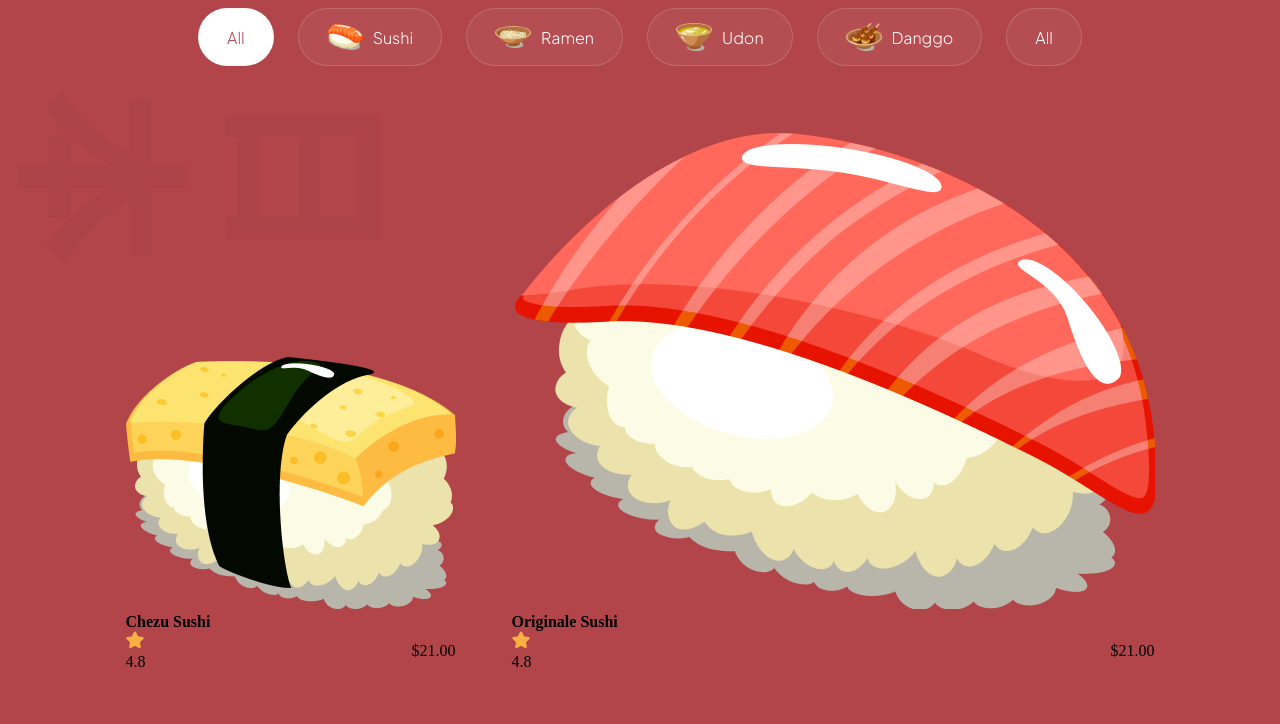
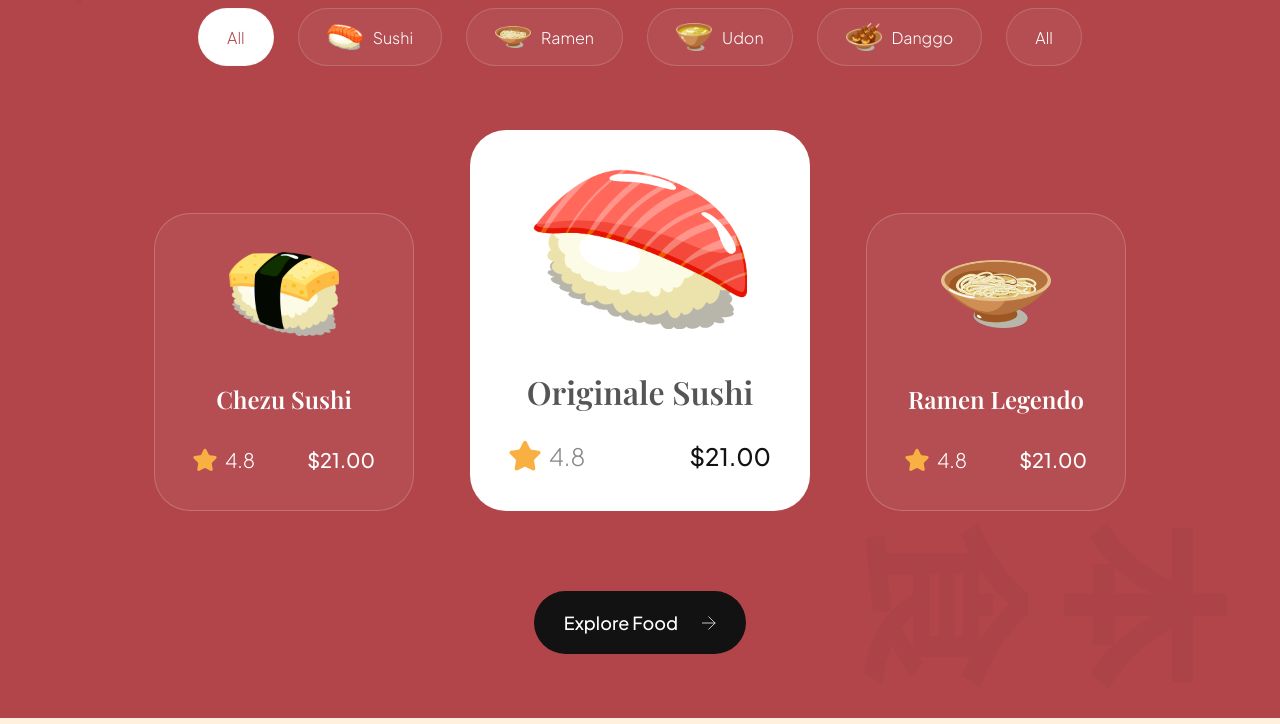
Before and after one commit to anabelena/sushi-themed-web, a website built with Vite: page index.html in a window 1280 px wide. Shown: the part 1700-2424 px from the top of the page. Built offline with nearby package versions, Linux system fonts and the light colour scheme.

Commit message:
style(popular): add styles to catalog section, active card

```diff
--- a/css/sections/popular.css
+++ b/css/sections/popular.css
@@ -88,6 +88,7 @@
 }
 
 .popular-foods__button{
+
     width: fit-content;
 
     padding: 20px 30px;
@@ -112,3 +113,104 @@
     object-fit: contain;
     margin-left: 21px;
 }
+
+.popular-foods__card{
+
+    padding: 38px;
+    min-width: 260px;
+    height: fit-content;
+
+    display: flex;
+    align-items: center;
+    flex-direction: column;
+
+    border-radius: 36px;
+
+    background: rgba(255, 255, 255, 0.05);
+    border: 1px solid rgba(255, 255, 255, 0.2);
+
+
+}
+
+.popular-foods__card-image{
+    width: 110px;
+    height: 84px;
+    object-fit: contain;
+}
+
+.popular-foods__card-title{
+    margin-top: 47px;
+
+    font-weight: 600;
+    font-size: 24px;
+    line-height: 32px;
+    font-family: var(--playfair-display);
+    color: var(--color-white);
+    text-align: center;
+}
+
+.popular-foods__card-details{
+
+    width: 100%;
+    margin-top: 32px;
+
+}
+
+.popular-foods__card-rating{
+    display: flex;
+    align-items: center;
+    gap: 8px;
+}
+
+.popular-foods__card-rating img{
+    width: 24px;
+    height: 24px;
+    object-fit: contain;
+}
+
+
+.popular-foods__card-rating p{
+    font-size: 20px;
+    font-weight: 300;
+    font-family: var(--plus-jakarta-sans);
+    color: var(--color-white);
+}
+
+
+.popular-foods__card-price {
+    font-size: 20px;
+    font-weight: 500;
+    font-family: var(--plus-jakarta-sans);
+    color: var(--color-white);
+}
+
+
+.popular-foods__card.active-card{
+    background: var(--color-white);
+    min-width: 340px;
+}
+
+.popular-foods__card.active-card .popular-foods__card-image {
+    width: 214px;
+    height: 160px;
+  }
+
+  .popular-foods__card.active-card .popular-foods__card-title {
+    color: var(--black-500);
+    font-size: 32px;
+  }
+
+  .popular-foods__card.active-card .popular-foods__card-rating img {
+    width: 32px;
+    height: 32px;
+  }
+
+  .popular-foods__card.active-card .popular-foods__card-rating p {
+    font-size: 24px;
+    color: var(--gray-100);
+  }
+
+  .popular-foods__card.active-card .popular-foods__card-price {
+    font-size: 24px;
+    color: var(--secondary-color)
+  }
```
